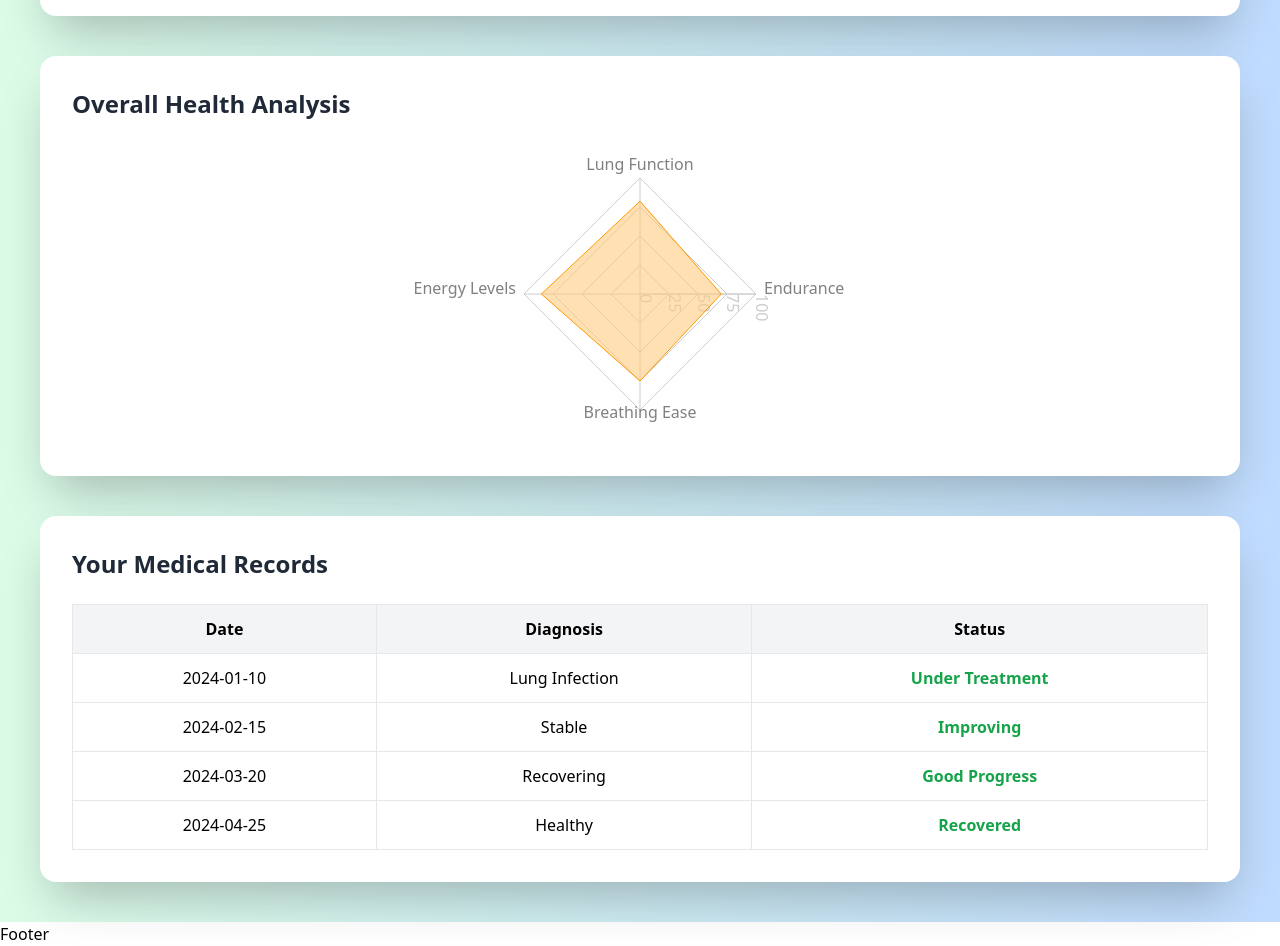
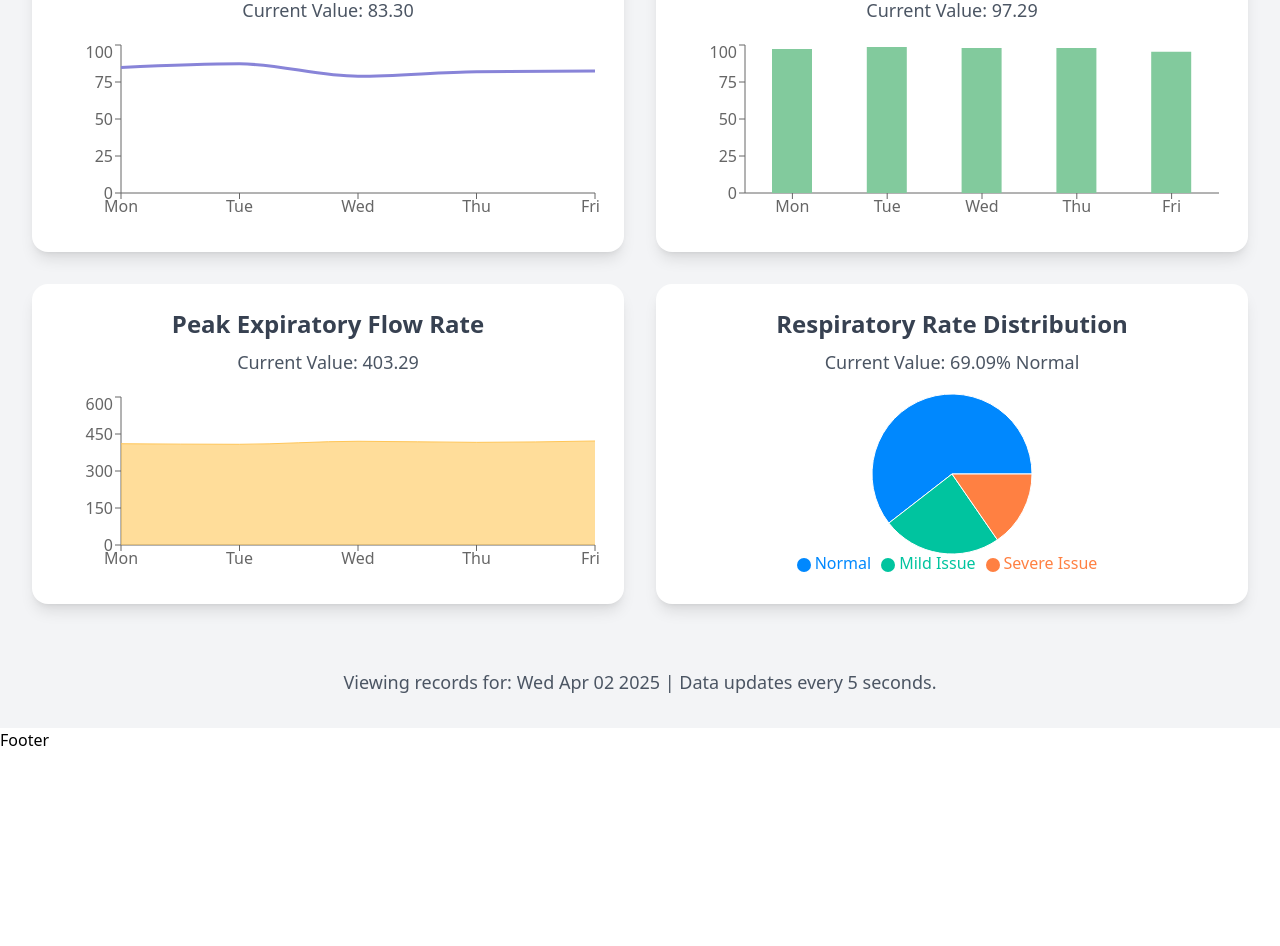
Before and after one commit to vamshiiM/PulmoCare, a React (Create React App) app in the folder Frontend/: page /HealthRecord in a window 1280 px wide. Shown: the part 632-1578 px from the top of the page. After the commit the page ends 1384 px from the top, so only its background shows below. Built offline with nearby package versions, Linux system fonts and the light colour scheme.

Commit message:
health updates

```diff
--- a/Frontend/package.json
+++ b/Frontend/package.json
@@ -11,6 +11,7 @@
     "@testing-library/user-event": "^13.5.0",
     "framer-motion": "^12.6.3",
     "react": "^19.1.0",
+    "react-calendar": "^5.1.0",
     "react-dom": "^19.1.0",
     "react-icons": "^5.5.0",
     "react-intersection-observer": "^9.16.0",
--- a/Frontend/src/components/Header.jsx
+++ b/Frontend/src/components/Header.jsx
@@ -2,7 +2,6 @@ import React from "react";
 import { FontAwesomeIcon } from "@fortawesome/react-fontawesome";
 import { faLungs, faHome, faVial, faFileMedical, faUserMd, faInfoCircle, faCircleUser } from "@fortawesome/free-solid-svg-icons";
 import { Link } from "react-router-dom";
-import { motion } from "framer-motion";
 import styled from 'styled-components';
 
 const Header = () => {
--- a/Frontend/src/components/HealthRecords.jsx
+++ b/Frontend/src/components/HealthRecords.jsx
@@ -1,97 +1,118 @@
-import React, { useState } from "react";
-import { LineChart, Line, BarChart, Bar, PieChart, Pie, RadarChart, Radar, PolarGrid, PolarAngleAxis, PolarRadiusAxis, AreaChart, Area, XAxis, YAxis, CartesianGrid, Tooltip, Legend, ResponsiveContainer } from "recharts";
-import { motion } from "framer-motion";
+import React, { useState, useEffect } from "react";
+import Calendar from "react-calendar";
+import "react-calendar/dist/Calendar.css";
+import { LineChart, Line, BarChart, Bar, PieChart, Pie, Cell, AreaChart, Area, XAxis, YAxis, Tooltip, Legend, ResponsiveContainer } from "recharts";
 
-const patientHealthData = [
-  { month: "Jan", healthScore: 60 },
-  { month: "Feb", healthScore: 65 },
-  { month: "Mar", healthScore: 70 },
-  { month: "Apr", healthScore: 75 },
-  { month: "May", healthScore: 80 },
-];
+const COLORS = ["#0088FE", "#00C49F", "#FF8042"];
 
-const userRecords = [
-  { date: "2024-01-10", diagnosis: "Lung Infection", status: "Under Treatment" },
-  { date: "2024-02-15", diagnosis: "Stable", status: "Improving" },
-  { date: "2024-03-20", diagnosis: "Recovering", status: "Good Progress" },
-  { date: "2024-04-25", diagnosis: "Healthy", status: "Recovered" },
-];
-
-const healthRadarData = [
-  { aspect: "Lung Function", score: 80 },
-  { aspect: "Endurance", score: 70 },
-  { aspect: "Breathing Ease", score: 75 },
-  { aspect: "Energy Levels", score: 85 },
-];
+const ChartCard = ({ title, children, value }) => (
+  <div className="bg-white p-6 rounded-2xl shadow-lg transition-transform hover:scale-105 flex flex-col items-center w-full h-80 relative">
+    <h2 className="text-2xl font-semibold mb-2 text-gray-700">{title}</h2>
+    <p className="text-lg font-medium text-gray-600 mb-4">Current Value: {value}</p>
+    <div className="w-full h-full">{children}</div>
+  </div>
+);
 
 const HealthRecords = () => {
+  const [selectedDate, setSelectedDate] = useState(new Date());
+  const [lungCapacityData, setLungCapacityData] = useState([]);
+  const [oxygenSaturationData, setOxygenSaturationData] = useState([]);
+  const [peakFlowData, setPeakFlowData] = useState([]);
+  const [respiratoryRateData, setRespiratoryRateData] = useState([]);
+
+  useEffect(() => {
+    const fetchData = () => {
+      setLungCapacityData([
+        { day: "Mon", capacity: Math.random() * 20 + 70 },
+        { day: "Tue", capacity: Math.random() * 20 + 70 },
+        { day: "Wed", capacity: Math.random() * 20 + 70 },
+        { day: "Thu", capacity: Math.random() * 20 + 70 },
+        { day: "Fri", capacity: Math.random() * 20 + 70 },
+      ]);
+      setOxygenSaturationData([
+        { day: "Mon", saturation: Math.random() * 5 + 95 },
+        { day: "Tue", saturation: Math.random() * 5 + 95 },
+        { day: "Wed", saturation: Math.random() * 5 + 95 },
+        { day: "Thu", saturation: Math.random() * 5 + 95 },
+        { day: "Fri", saturation: Math.random() * 5 + 95 },
+      ]);
+      setPeakFlowData([
+        { day: "Mon", peakFlow: Math.random() * 50 + 400 },
+        { day: "Tue", peakFlow: Math.random() * 50 + 400 },
+        { day: "Wed", peakFlow: Math.random() * 50 + 400 },
+        { day: "Thu", peakFlow: Math.random() * 50 + 400 },
+        { day: "Fri", peakFlow: Math.random() * 50 + 400 },
+      ]);
+      setRespiratoryRateData([
+        { name: "Normal", value: Math.random() * 50 + 50 },
+        { name: "Mild Issue", value: Math.random() * 30 + 10 },
+        { name: "Severe Issue", value: Math.random() * 20 },
+      ]);
+    };
+
+    fetchData();
+    const interval = setInterval(fetchData, 5000);
+    return () => clearInterval(interval);
+  }, [selectedDate]);
+
   return (
-    <div className="min-h-screen bg-gradient-to-r from-green-100 to-blue-200 p-10">
-      <h1 className="text-4xl font-extrabold text-center text-green-800 mb-10">Your Health Progress</h1>
+    <div className="grid grid-cols-1 md:grid-cols-2 xl:grid-cols-2 gap-8 p-8 bg-gray-100 min-h-screen">
+      <div className="col-span-1 md:col-span-2 xl:col-span-2 text-center text-4xl font-bold text-gray-800 mb-6">Patient Health Dashboard</div>
 
-      <motion.div
-        initial={{ opacity: 0, y: -20 }}
-        animate={{ opacity: 1, y: 0 }}
-        transition={{ duration: 0.5 }}
-        className="bg-white p-8 rounded-2xl shadow-2xl mb-10"
-      >
-        <h2 className="text-2xl font-bold text-gray-800 mb-6">Health Improvement Over Time</h2>
-        <ResponsiveContainer width="100%" height={350}>
-          <AreaChart data={patientHealthData}>
-            <CartesianGrid strokeDasharray="3 3" stroke="#ccc" />
-            <XAxis dataKey="month" stroke="#8884d8" />
-            <YAxis stroke="#8884d8" domain={[50, 100]} />
+      <div className="col-span-1 md:col-span-2 xl:col-span-2 flex justify-center mb-8">
+        <Calendar onChange={setSelectedDate} value={selectedDate} className="p-4 rounded-xl shadow-lg bg-white" />
+      </div>
+
+      <ChartCard title="Lung Capacity Over Time" value={lungCapacityData[0]?.capacity.toFixed(2)}>
+        <ResponsiveContainer width="100%" height="100%">
+          <LineChart data={lungCapacityData}>
+            <XAxis dataKey="day" />
+            <YAxis />
+            <Tooltip />
+            <Line type="monotone" dataKey="capacity" stroke="#8884d8" strokeWidth={3} />
+          </LineChart>
+        </ResponsiveContainer>
+      </ChartCard>
+
+      <ChartCard title="Oxygen Saturation Levels" value={oxygenSaturationData[0]?.saturation.toFixed(2)}>
+        <ResponsiveContainer width="100%" height="100%">
+          <BarChart data={oxygenSaturationData}>
+            <XAxis dataKey="day" />
+            <YAxis />
+            <Tooltip />
+            <Bar dataKey="saturation" fill="#82ca9d" barSize={40} />
+          </BarChart>
+        </ResponsiveContainer>
+      </ChartCard>
+
+      <ChartCard title="Peak Expiratory Flow Rate" value={peakFlowData[0]?.peakFlow.toFixed(2)}>
+        <ResponsiveContainer width="100%" height="100%">
+          <AreaChart data={peakFlowData}>
+            <XAxis dataKey="day" />
+            <YAxis />
+            <Tooltip />
+            <Area type="monotone" dataKey="peakFlow" stroke="#ffc658" fill="#ffc658" />
+          </AreaChart>
+        </ResponsiveContainer>
+      </ChartCard>
+
+      <ChartCard title="Respiratory Rate Distribution" value={`${respiratoryRateData[0]?.value.toFixed(2)}% Normal`}>
+        <ResponsiveContainer width="100%" height="100%">
+          <PieChart>
+            <Pie data={respiratoryRateData} cx="50%" cy="50%" outerRadius={80} fill="#8884d8" dataKey="value">
+              {respiratoryRateData.map((entry, index) => (
+                <Cell key={`cell-${index}`} fill={COLORS[index % COLORS.length]} />
+              ))}
+            </Pie>
             <Tooltip />
             <Legend />
-            <Area type="monotone" dataKey="healthScore" stroke="#4CAF50" fill="#A5D6A7" strokeWidth={3} />
-          </AreaChart>
+          </PieChart>
         </ResponsiveContainer>
-      </motion.div>
+      </ChartCard>
 
-      <motion.div
-        initial={{ opacity: 0, y: 20 }}
-        animate={{ opacity: 1, y: 0 }}
-        transition={{ duration: 0.5 }}
-        className="bg-white p-8 rounded-2xl shadow-2xl mb-10"
-      >
-        <h2 className="text-2xl font-bold text-gray-800 mb-6">Overall Health Analysis</h2>
-        <ResponsiveContainer width="100%" height={300}>
-          <RadarChart cx="50%" cy="50%" outerRadius="80%" data={healthRadarData}>
-            <PolarGrid />
-            <PolarAngleAxis dataKey="aspect" />
-            <PolarRadiusAxis domain={[0, 100]} />
-            <Radar name="Health" dataKey="score" stroke="#FF9800" fill="#FFCC80" fillOpacity={0.6} />
-            <Tooltip />
-          </RadarChart>
-        </ResponsiveContainer>
-      </motion.div>
-
-      <motion.div
-        initial={{ opacity: 0, y: 20 }}
-        animate={{ opacity: 1, y: 0 }}
-        transition={{ duration: 0.5 }}
-        className="bg-white p-8 rounded-2xl shadow-2xl"
-      >
-        <h2 className="text-2xl font-bold text-gray-800 mb-6">Your Medical Records</h2>
-        <table className="w-full border-collapse border border-gray-300">
-          <thead>
-            <tr className="bg-gray-100">
-              <th className="border p-3">Date</th>
-              <th className="border p-3">Diagnosis</th>
-              <th className="border p-3">Status</th>
-            </tr>
-          </thead>
-          <tbody>
-            {userRecords.map((record, index) => (
-              <tr key={index} className="text-center">
-                <td className="border p-3">{record.date}</td>
-                <td className="border p-3">{record.diagnosis}</td>
-                <td className="border p-3 text-green-600 font-semibold">{record.status}</td>
-              </tr>
-            ))}
-          </tbody>
-        </table>
-      </motion.div>
+      <div className="col-span-1 md:col-span-2 xl:col-span-2 text-center text-lg text-gray-600 mt-8">
+        Viewing records for: {selectedDate.toDateString()} | Data updates every 5 seconds.
+      </div>
     </div>
   );
 };
```
Also changed, not shown: 1 other file (tests, documents, lock files or other folders).
